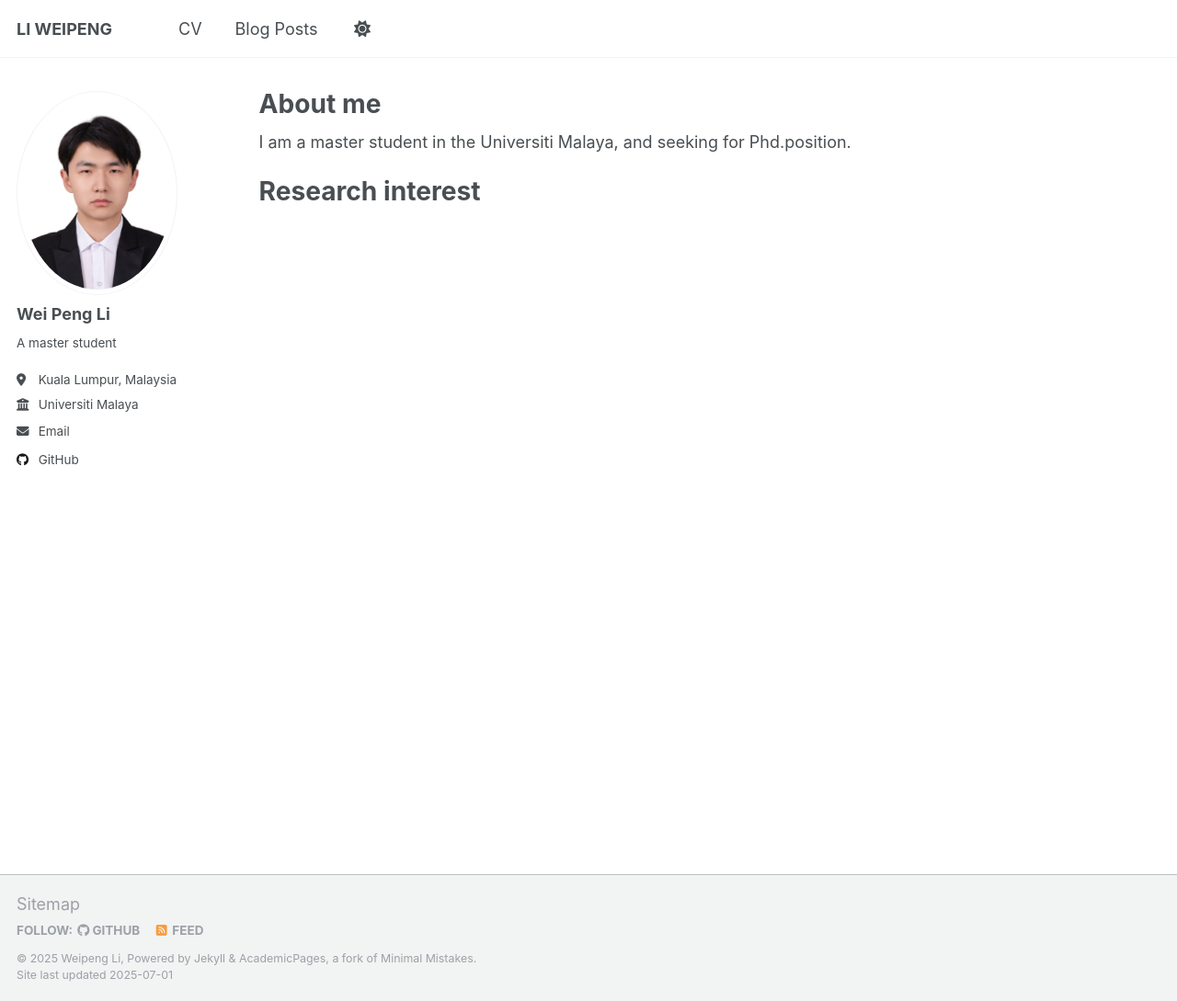
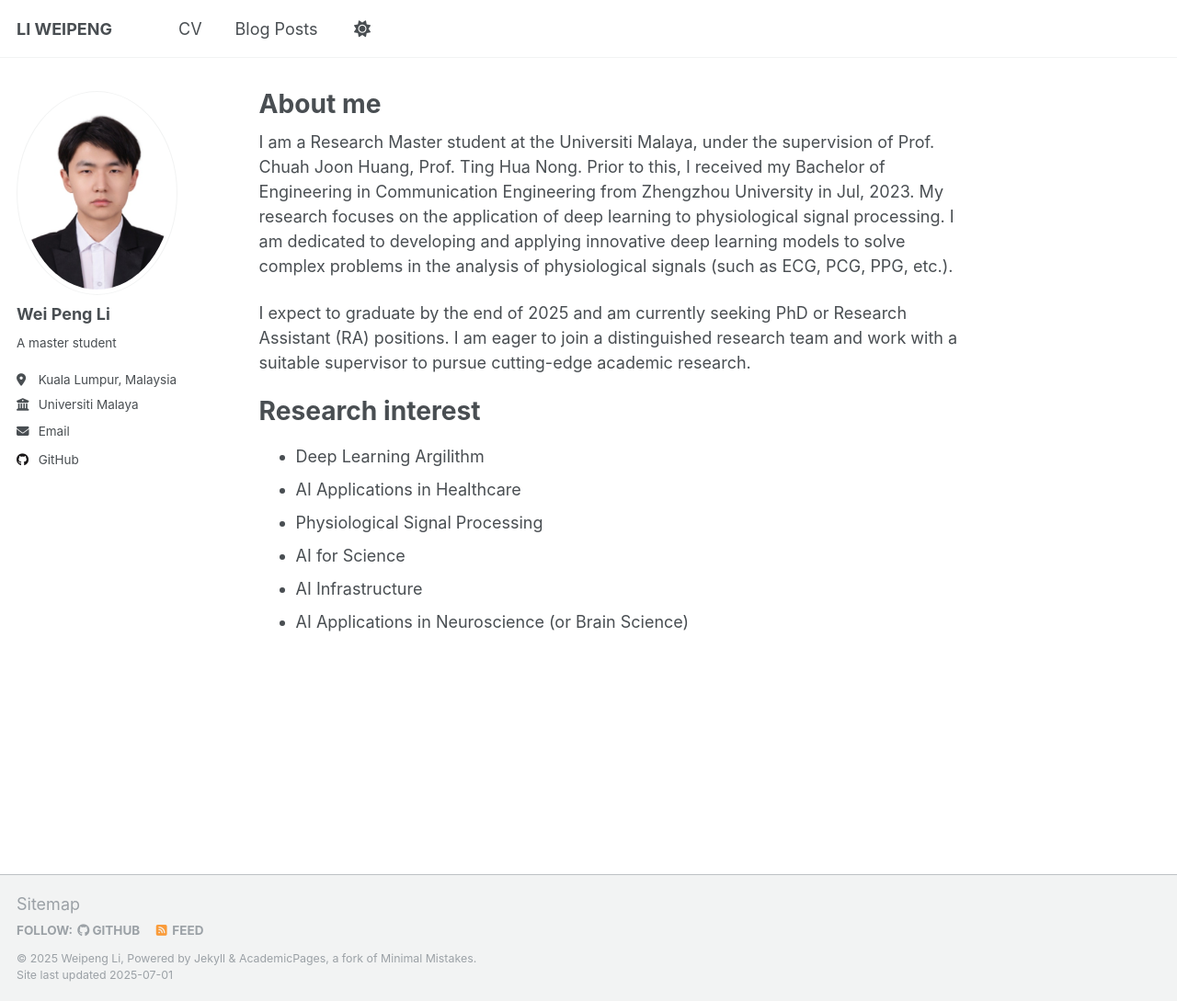
Before and after one commit to lightyLi/lightyli.github.io, a Jekyll site: the page built from _pages/about.md, in a window 1280 px wide and 1089 px high. Shown: the whole window at 92% size. Built offline with Jekyll 4.4.1, drawn with Linux system fonts in a browser that asks for light colours; a script that is not in the unit is left out.

Commit message:
complete info

```diff
--- a/_pages/about.md
+++ b/_pages/about.md
@@ -6,7 +6,15 @@ redirect_from:
   - /about/
   - /about.html
 ---
-I am a master student in the Universiti Malaya, and seeking for Phd.position.
+I am a Research Master student at the Universiti Malaya, under the supervision of Prof. Chuah Joon Huang, Prof. Ting Hua Nong. Prior to this, I received my Bachelor of Engineering in Communication Engineering from Zhengzhou University in Jul, 2023. My research focuses on the application of deep learning to physiological signal processing. I am dedicated to developing and applying innovative deep learning models to solve complex problems in the analysis of physiological signals (such as ECG, PCG, PPG, etc.).
+
+I expect to graduate by the end of 2025 and am currently seeking PhD or Research Assistant (RA) positions. I am eager to join a distinguished research team and work with a suitable supervisor to pursue cutting-edge academic research.
 
 Research interest
 ======
+* Deep Learning Argilithm
+* AI Applications in Healthcare
+* Physiological Signal Processing
+* AI for Science
+* AI Infrastructure
+* AI Applications in Neuroscience (or Brain Science)
```
Also changed, not shown: _pages/cv.md (+2 -3 lines).
